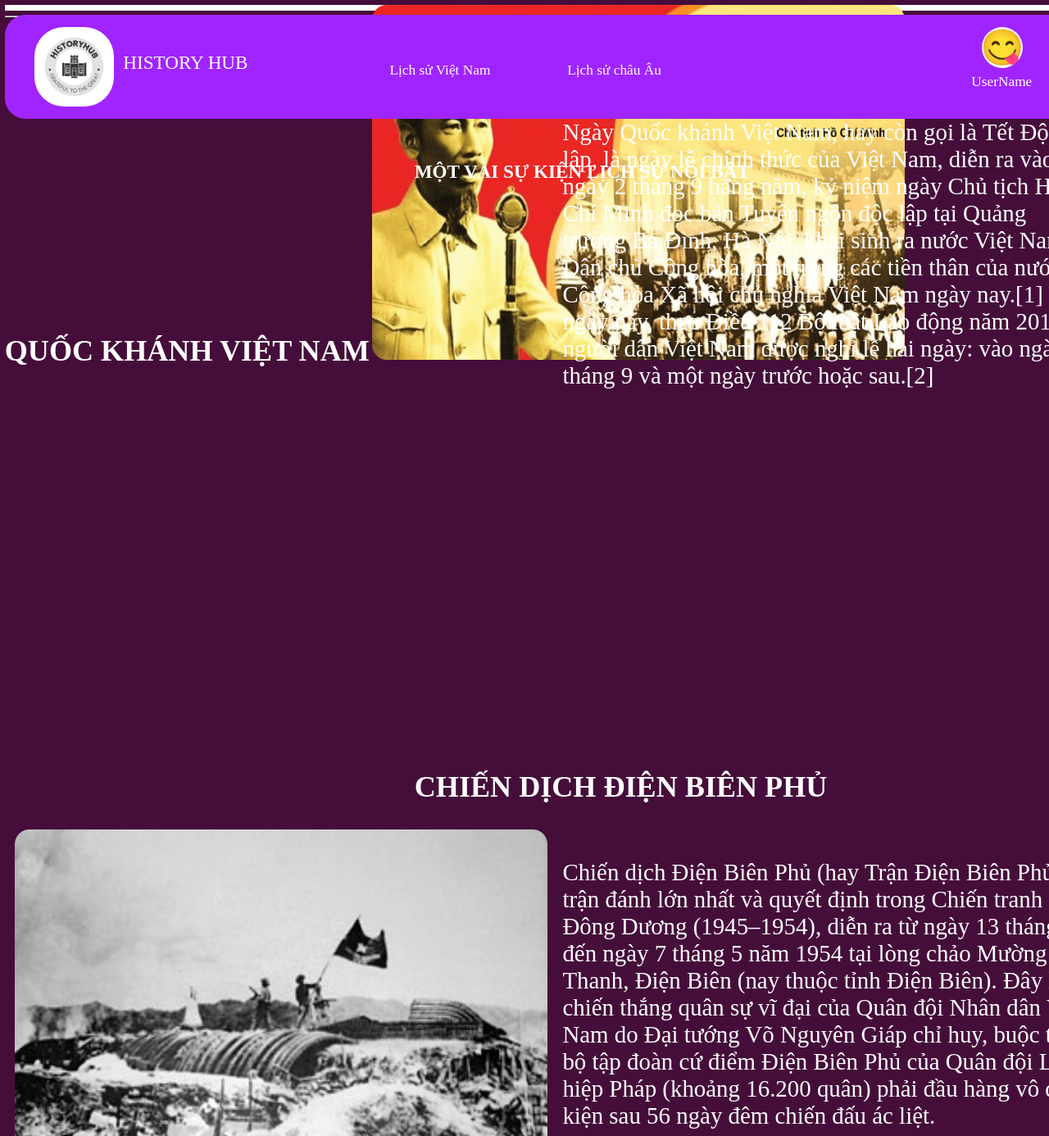
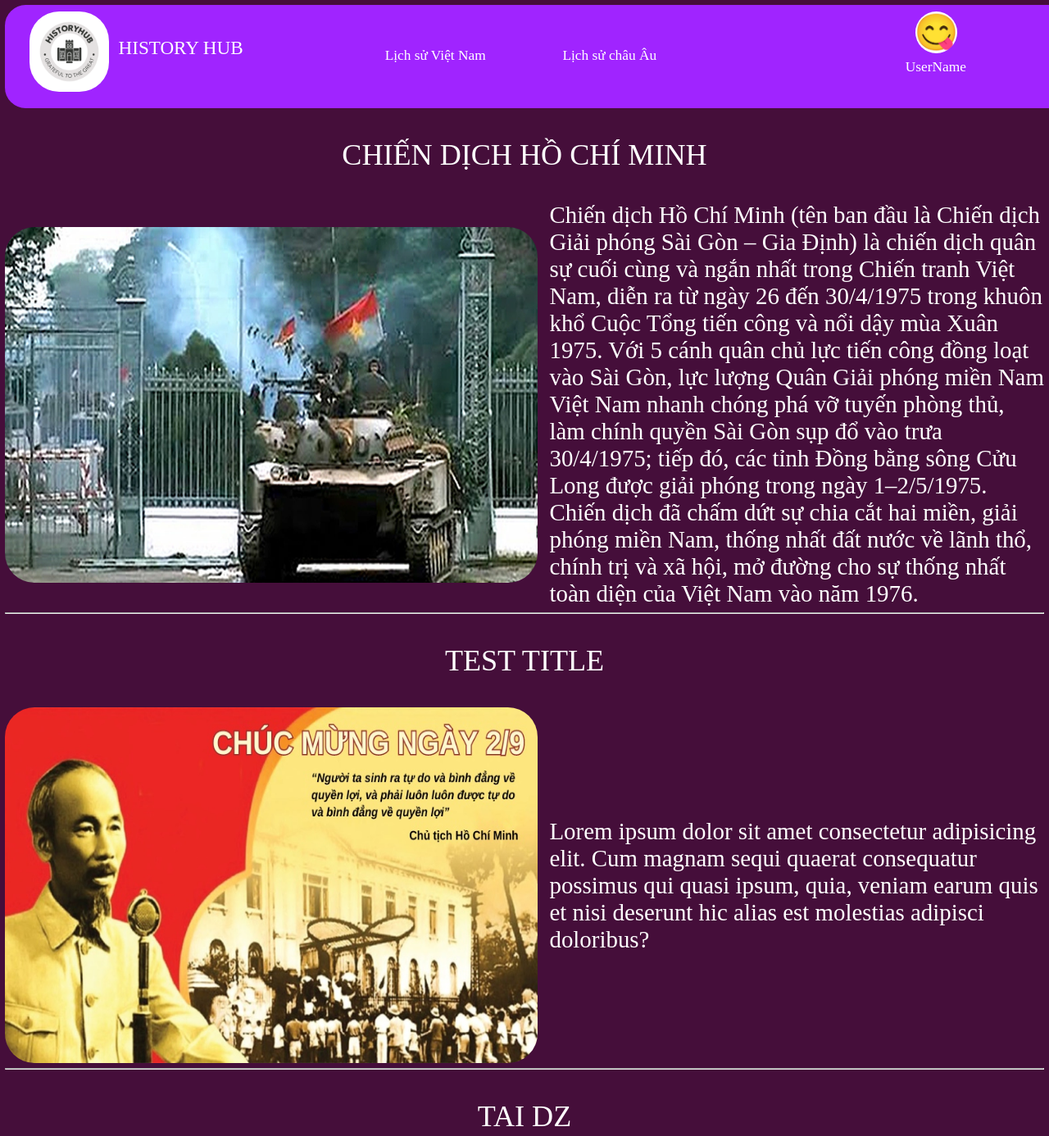
Before and after one commit to xSynx001/SPCK-MAIN, a plain HTML site: page Home.html in a window 1280 px wide. Shown: the top 1386 px of the page at 82% size. Drawn offline with Linux system fonts and the light colour scheme.

Commit message:
14/2/2026

```diff
--- a/Home.css
+++ b/Home.css
@@ -16,7 +16,6 @@ html, body {
 }
 
 .navbar {
-    position: absolute;
     top: 25px;
     background-color: #a024ff;
     width: 1875px;
@@ -77,8 +76,8 @@ html, body {
 .ngay2th9 {
 
     width: 1900px;
-    height: 10px;
-    background-color: white;
+    /* height: 10px; */
+    /* background-color: white; */
     top: 400px;
 }
 
@@ -135,7 +134,6 @@ html, body {
 }
 
 .dbpTitle {
-    position: absolute;
     top: 1300px;
     color: white;
     font-family: "Inria Serif", serif;
@@ -147,7 +145,6 @@ html, body {
 }
 
 .dbpinfo {
-    position: absolute;
     top: 1450px;
     left: 950px;
     font-family: "Inria Serif", serif;
@@ -158,7 +155,6 @@ html, body {
 }
 
 .chiendichImg {
-    position: absolute;
     top: 2200px;
     left: 25px;
     width: 900px;
@@ -167,7 +163,6 @@ html, body {
 }
 
 .chiendichTitle {
-    position: absolute;
     color: white;
     top: 2100px;
     left: 700px;
@@ -177,12 +172,27 @@ html, body {
 }
 
 .chiendichInfo {
-    position: absolute;
     top: 2220px;
     left: 950px;
     font-family: "Inria Serif", serif;
     color: white;
     width: 900px;
-    height: 200px;
+    /* height: 200px; */
     font-size: 40px;
 }
+
+
+.chiendichTitle {
+    text-align: center;
+}
+
+.contentBox {
+    display: flex;
+    gap: 20px;
+    align-items: center;
+}
+
+.contentBox > * {
+    flex: 1
+    ;
+}
--- a/Home.html
+++ b/Home.html
@@ -1,10 +1,10 @@
-<!DOCTYPE html>
+<!doctype html>
 <html lang="en">
   <head>
-    <meta charset="UTF-8">
-    <meta name="viewport" content="width=device-width, initial-scale=1.0">
+    <meta charset="UTF-8" />
+    <meta name="viewport" content="width=device-width, initial-scale=1.0" />
     <title>Home</title>
-    <link rel="stylesheet" href="Home.css">
+    <link rel="stylesheet" href="Home.css" />
   </head>
   <body>
     <div class="navbar">
@@ -12,39 +12,73 @@
       <span class="vnhistory">Lịch sử Việt Nam</span>
       <span class="europehistory">Lịch sử châu Âu</span>
       <span class="user">UserName</span>
-        <img src="img/images.jpg" alt="" class="userAvatar">
-        <img src="img/logo.png" alt="" class="logo">
-    </div>
-
-
-        <h1 class="eventTitle">
-            MỘT VÀI SỰ KIỆN LỊCH SỬ NỔI BẬT
-        </h1>
-
-
-    <div class="ngay2th9">
-        <span class="qktitle">QUỐC KHÁNH VIỆT NAM</span>
-        <span class="quockhanhinfo">Ngày Quốc khánh Việt Nam, hay còn gọi là Tết Độc lập, là ngày lễ chính thức của Việt Nam, diễn ra vào ngày 2 tháng 9 hằng năm, kỷ niệm ngày Chủ tịch Hồ Chí Minh đọc bản Tuyên ngôn độc lập tại Quảng trường Ba Đình, Hà Nội, khai sinh ra nước Việt Nam Dân chủ Cộng hòa, một trong các tiền thân của nước Cộng hòa Xã hội chủ nghĩa Việt Nam ngày nay.[1]
-
-Vào ngày này, theo Điều 112 Bộ luật Lao động năm 2019, người dân Việt Nam được nghỉ lễ hai ngày: vào ngày 2 tháng 9 và một ngày trước hoặc sau.[2]</span>
-        <img src="img/quockhanh.jpg" alt="" class="quockhanh">
-    </div>
-
-    <hr/>
-
-    <div class="VnEvent">
-        <span class="dbpTitle">CHIẾN DỊCH ĐIỆN BIÊN PHỦ</span>
-        <span class="dbpinfo">Chiến dịch Điện Biên Phủ (hay Trận Điện Biên Phủ) là trận đánh lớn nhất và quyết định trong Chiến tranh Đông Dương (1945–1954), diễn ra từ ngày 13 tháng 3 đến ngày 7 tháng 5 năm 1954 tại lòng chảo Mường Thanh, Điện Biên (nay thuộc tỉnh Điện Biên). Đây là chiến thắng quân sự vĩ đại của Quân đội Nhân dân Việt Nam do Đại tướng Võ Nguyên Giáp chỉ huy, buộc toàn bộ tập đoàn cứ điểm Điện Biên Phủ của Quân đội Liên hiệp Pháp (khoảng 16.200 quân) phải đầu hàng vô điều kiện sau 56 ngày đêm chiến đấu ác liệt.</span>
-        <img src="img/dbp.jpg" alt="" class="dienbienphuimage">
+      <img src="img/images.jpg" alt="" class="userAvatar" />
+      <img src="img/logo.png" alt="" class="logo" />
     </div>
 
     <div class="chiendichhcm">
-        <span class="chiendichTitle">CHIẾN DỊCH HỒ CHÍ MINH</span>
-        <span class="chiendichInfo">Chiến dịch Hồ Chí Minh (tên ban đầu là Chiến dịch Giải phóng Sài Gòn – Gia Định) là chiến dịch quân sự cuối cùng và ngắn nhất trong Chiến tranh Việt Nam, diễn ra từ ngày 26 đến 30/4/1975 trong khuôn khổ Cuộc Tổng tiến công và nổi dậy mùa Xuân 1975. Với 5 cánh quân chủ lực tiến công đồng loạt vào Sài Gòn, lực lượng Quân Giải phóng miền Nam Việt Nam nhanh chóng phá vỡ tuyến phòng thủ, làm chính quyền Sài Gòn sụp đổ vào trưa 30/4/1975; tiếp đó, các tỉnh Đồng bằng sông Cửu Long được giải phóng trong ngày 1–2/5/1975. Chiến dịch đã chấm dứt sự chia cắt hai miền, giải phóng miền Nam, thống nhất đất nước về lãnh thổ, chính trị và xã hội, mở đường cho sự thống nhất toàn diện của Việt Nam vào năm 1976.</span>
-        <img src="img/chiendichhcm.jpg" alt="" class="chiendichImg">
+      <p class="chiendichTitle">CHIẾN DỊCH HỒ CHÍ MINH</p>
+      <div class="contentBox">
+        <img src="img/chiendichhcm.jpg" alt="" class="chiendichImg" />
+
+        <span class="chiendichInfo"
+          >Chiến dịch Hồ Chí Minh (tên ban đầu là Chiến dịch Giải phóng Sài Gòn
+          – Gia Định) là chiến dịch quân sự cuối cùng và ngắn nhất trong Chiến
+          tranh Việt Nam, diễn ra từ ngày 26 đến 30/4/1975 trong khuôn khổ Cuộc
+          Tổng tiến công và nổi dậy mùa Xuân 1975. Với 5 cánh quân chủ lực tiến
+          công đồng loạt vào Sài Gòn, lực lượng Quân Giải phóng miền Nam Việt
+          Nam nhanh chóng phá vỡ tuyến phòng thủ, làm chính quyền Sài Gòn sụp đổ
+          vào trưa 30/4/1975; tiếp đó, các tỉnh Đồng bằng sông Cửu Long được
+          giải phóng trong ngày 1–2/5/1975. Chiến dịch đã chấm dứt sự chia cắt
+          hai miền, giải phóng miền Nam, thống nhất đất nước về lãnh thổ, chính
+          trị và xã hội, mở đường cho sự thống nhất toàn diện của Việt Nam vào
+          năm 1976.</span
+        >
+      </div>
     </div>
 
-    <p class="EndOfHomePage">Hết</p>
+    <hr />
+
+    <div class="chiendichhcm">
+      <p class="chiendichTitle">TEST TITLE</p>
+      <div class="contentBox">
+        <img src="img/quockhanh.jpg" alt="" class="chiendichImg" />
+
+        <span class="chiendichInfo"
+          >Lorem ipsum dolor sit amet consectetur adipisicing elit. Cum magnam
+          sequi quaerat consequatur possimus qui quasi ipsum, quia, veniam earum
+          quis et nisi deserunt hic alias est molestias adipisci
+          doloribus?</span
+        >
+      </div>
+    </div>
+    <hr />
+
+    <div class="chiendichhcm">
+      <p class="chiendichTitle">TAI DZ</p>
+      <div class="contentBox">
+        <img src="img/quockhanh.jpg" alt="" class="chiendichImg" />
+
+        <span class="chiendichInfo"
+          >Lorem ipsum dolor sit amet, consectetur adipisicing elit. Earum
+          deleniti ducimus corrupti delectus recusandae ratione aspernatur saepe
+          rem similique laboriosam. Eum voluptates explicabo porro ipsa enim
+          quasi, id harum velit. Officia laborum illum ullam, cupiditate modi
+          mollitia aliquid repudiandae fuga, quaerat a laboriosam culpa ratione
+          delectus voluptate corporis sed porro amet temporibus ut vero quo
+          debitis ipsum consequuntur voluptatem. Fuga! Accusantium, similique
+          alias? Officiis non voluptates quisquam delectus, hic suscipit omnis
+          rem provident aut corrupti fugiat, inventore rerum unde, similique
+          culpa id nostrum consequuntur perferendis quas illum ratione ullam
+          libero! Obcaecati, iure neque odio placeat labore magnam quibusdam
+          eaque perferendis sunt blanditiis quaerat ut debitis libero
+          recusandae, tempora hic minima ipsum ipsa ab quae nesciunt nam velit
+          repellendus! Ducimus, consequuntur?</span
+        >
+      </div>
+    </div>
+
+    <!-- <p class="EndOfHomePage">Hết</p> -->
 
     <script src="Home.js"></script>
   </body>
```
Lines whose indentation alone changed are shown as unchanged.
